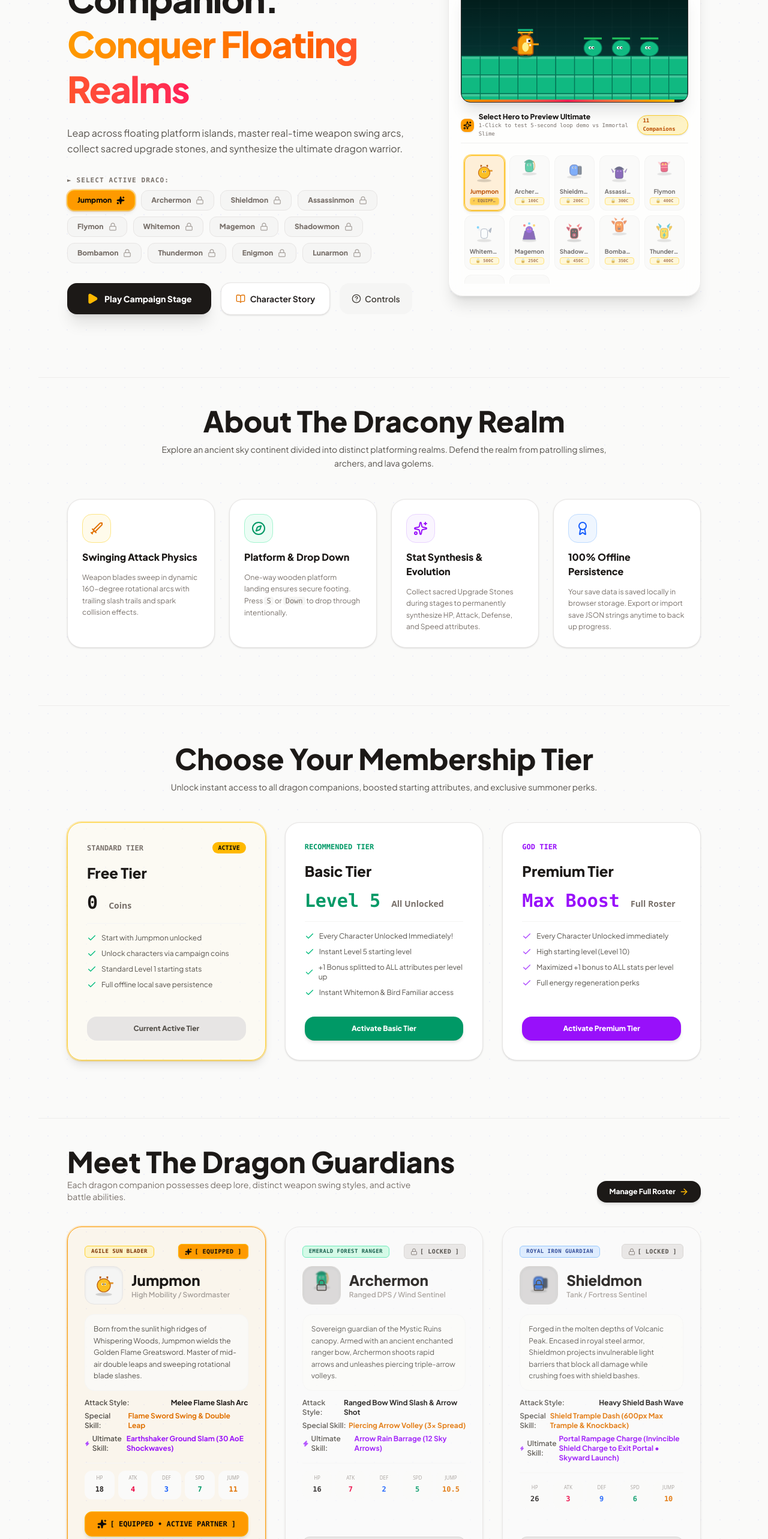
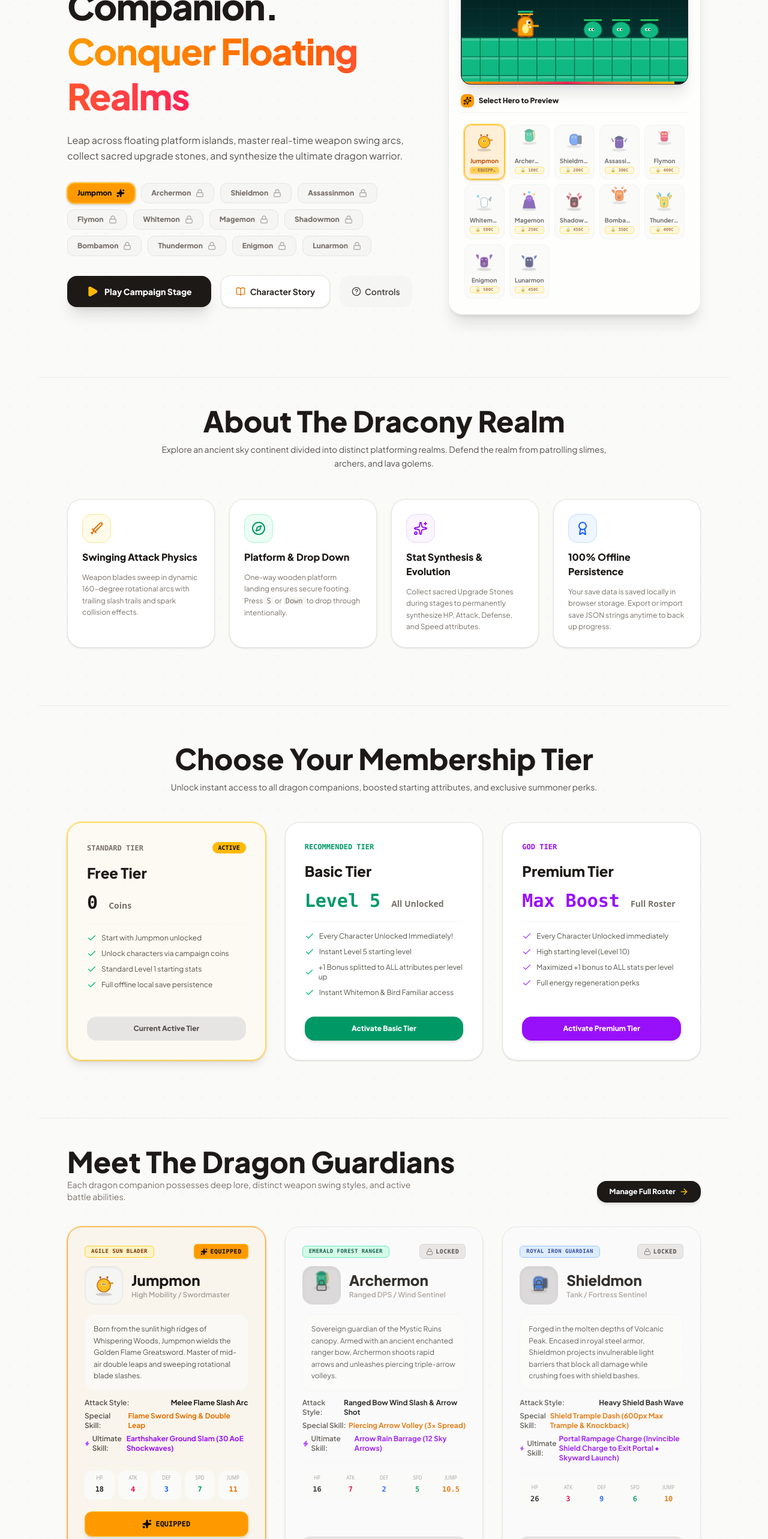
Before and after one commit to FilbertSevilen1/Dracomon, a Next.js app: page / in a window 1280 px wide. Shown: the part 234-2800 px from the top of the page at 60% size. Built offline with nearby package versions, Linux system fonts and the light colour scheme.

Commit message:
Version 0.2.2A
Wording Updates

```diff
--- a/src/app/page.tsx
+++ b/src/app/page.tsx
@@ -600,9 +600,6 @@ export default function Home() {
 
                     {}
                     <div className="pt-2">
-                      <span className="text-[11px] font-mono font-bold text-stone-500 block mb-2 uppercase tracking-widest">
-                        ► Select Active Draco:
-                      </span>
                       <div className="flex flex-wrap gap-2.5">
                         {companionShowcase.map((item) => {
                           const isUnlocked = saveData.dracos[item.name]?.unlocked ?? (item.name === 'Jumpmon');
@@ -663,7 +660,7 @@ export default function Home() {
                   </div>
 
                   {/* HERO SHOWCASE CONTAINER - LIVE ULTIMATE DEMO & SELECTION GRID */}
-                  <div className="md:col-span-5 w-full bg-white/70 backdrop-blur-md p-4 sm:p-5 rounded-3xl border border-stone-200/80 shadow-xl space-y-3.5 select-none">
+                  <div className="md:col-span-5 w-full h-full bg-white/70 backdrop-blur-md p-4 sm:p-5 rounded-3xl border border-stone-200/80 shadow-xl space-y-3.5 select-none">
 
                     {/* LIVE 5-SECOND ULTIMATE ANIMATION DEMO CANVAS */}
                     <div className="w-full">
@@ -676,16 +673,12 @@ export default function Home() {
                           <Sparkles className="w-3.5 h-3.5" />
                         </div>
                         <div>
-                          <h3 className="text-xs font-extrabold text-stone-900 font-display">Select Hero to Preview Ultimate</h3>
-                          <p className="text-[9px] text-stone-500 font-mono">1-Click to test 5-second loop demo vs Immortal Slime</p>
+                          <h3 className="text-xs font-extrabold text-stone-900 font-display">Select Hero to Preview</h3>
                         </div>
                       </div>
-                      <span className="text-[9px] font-mono font-bold text-amber-700 bg-amber-100 border border-amber-300 px-2 py-0.5 rounded-full shadow-sm">
-                        11 Companions
-                      </span>
                     </div>
 
-                    <div className="grid grid-cols-2 sm:grid-cols-5 gap-2 max-h-[220px] overflow-y-auto p-1.5">
+                    <div className="grid grid-cols-2 sm:grid-cols-5 gap-2 max-h-[320px] overflow-y-auto p-1.5">
                       {companionShowcase.map((item) => {
                         const isUnlocked = saveData.dracos[item.name]?.unlocked ?? (item.name === 'Jumpmon');
                         const isEquipped = activeDracoName === item.name;
@@ -950,15 +943,15 @@ export default function Home() {
                             <div className="shrink-0">
                               {isSelected ? (
                                 <span className="px-2.5 py-1 text-[10px] font-mono font-black uppercase tracking-wider bg-amber-500 text-stone-950 rounded-md shadow-sm flex items-center gap-1 border border-amber-400">
-                                  <Sparkles className="w-3 h-3 text-stone-950 fill-stone-950" /> [ EQUIPPED ]
+                                  <Sparkles className="w-3 h-3 text-stone-950 fill-stone-950" /> EQUIPPED
                                 </span>
                               ) : isUnlocked ? (
                                 <span className="px-2.5 py-1 text-[10px] font-mono font-extrabold uppercase tracking-wider bg-emerald-500/15 text-emerald-800 border border-emerald-500/30 rounded-md flex items-center gap-1">
-                                  <Check className="w-3 h-3 text-emerald-600" /> [ UNLOCKED ]
+                                  <Check className="w-3 h-3 text-emerald-600" /> UNLOCKED
                                 </span>
                               ) : (
                                 <span className="px-2.5 py-1 text-[10px] font-mono font-extrabold uppercase tracking-wider bg-stone-200 text-stone-700 border border-stone-300 rounded-md flex items-center gap-1">
-                                  <Lock className="w-3 h-3 text-stone-500" /> [ LOCKED ]
+                                  <Lock className="w-3 h-3 text-stone-500" /> LOCKED
                                 </span>
                               )}
                             </div>
@@ -1037,7 +1030,7 @@ export default function Home() {
                               className="w-full py-3 rounded-xl text-xs font-mono font-extrabold bg-amber-500 text-stone-950 border border-amber-400 shadow-md cursor-default flex items-center justify-center gap-1.5"
                             >
                               <Sparkles className="w-4 h-4 text-stone-950 fill-stone-950" />
-                              <span>[ EQUIPPED • ACTIVE PARTNER ]</span>
+                              <span>EQUIPPED</span>
                             </button>
                             <button
                               onClick={() => {
@@ -1068,7 +1061,7 @@ export default function Home() {
                               className="w-full py-3 rounded-xl text-xs font-mono font-extrabold bg-emerald-600 hover:bg-emerald-700 text-white shadow-sm transition-all active:scale-95 flex items-center justify-center gap-1.5"
                             >
                               <Check className="w-4 h-4" />
-                              <span>[ EQUIP COMPANION ]</span>
+                              <span>EQUIP COMPANION</span>
                             </button>
                             <button
                               onClick={() => {
@@ -1109,12 +1102,12 @@ export default function Home() {
                             {canAfford ? (
                               <>
                                 <Coins className="w-4 h-4 text-amber-400 fill-amber-400" />
-                                <span>[ UNLOCK ({item.cost} COINS) ]</span>
+                                <span>UNLOCK ({item.cost} COINS)</span>
                               </>
                             ) : (
                               <>
                                 <Lock className="w-4 h-4" />
-                                <span>[ NEED {item.cost} COINS ]</span>
+                                <span>NEED {item.cost} COINS</span>
                               </>
                             )}
                           </button>
@@ -1677,7 +1670,7 @@ export default function Home() {
           <div className="max-w-6xl mx-auto px-6 md:px-12 grid md:grid-cols-4 gap-8 text-left text-xs">
             <div className="space-y-3">
               <span className="text-lg font-black text-stone-900 flex items-center gap-1 font-display">
-                🐉 DRACOMON RPG
+                🐉 DRACOMON
               </span>
               <p className="text-stone-500 leading-relaxed text-[11px]">
                 Offline platforming dragon action RPG built with HTML5 Canvas 2D engine & React.
@@ -1716,13 +1709,13 @@ export default function Home() {
                 className="px-4 py-2 bg-rose-950 text-rose-300 border border-rose-700 hover:bg-rose-900 rounded-xl text-[11px] font-mono font-black transition-all flex items-center gap-1.5"
               >
                 <ScrollText className="w-3.5 h-3.5 text-rose-400" />
-                View Full Patch Notes (/version)
+                View Full Patch Notes
               </Link>
             </div>
           </div>
 
           <div className="mt-8 pt-6 border-t border-stone-100 text-center text-[11px] text-stone-400 font-mono">
-            © {new Date().getFullYear()} Dracomon RPG Realm. All rights reserved. Offline Save Persistence Enabled.
+            © {new Date().getFullYear()} Dracomon. All rights reserved.
           </div>
         </footer>
     </div>
--- a/src/app/version/page.tsx
+++ b/src/app/version/page.tsx
@@ -157,7 +157,7 @@ const VERSION_LOGS: VersionLog[] = [
   {
     version: '0.1.4',
     date: 'July 23, 2026',
-    tag: 'Stage Gimmicks & Performance Overhaul (Current)',
+    tag: 'Stage Gimmicks & Performance Overhaul',
     badgeColor: 'bg-rose-500 text-white font-black shadow-sm',
     summary: 'Overhauled Sky Heavens & Primordial Core Stage Gimmicks, optimized Canvas particle rendering for smooth 60 FPS, and made falling into the void an instant death.',
     highlights: [
@@ -284,7 +284,7 @@ const VERSION_LOGS: VersionLog[] = [
   {
     version: '0.0.1',
     date: 'June 2026',
-    tag: 'Welcome to Dracomon (Genesis Release)',
+    tag: 'Welcome to Dracomon',
     badgeColor: 'bg-stone-200 text-stone-800 border border-stone-300 font-bold',
     summary: 'The initial genesis launch of Dracomon RPG platformer.',
     highlights: [
--- a/src/components/DracoSelection.tsx
+++ b/src/components/DracoSelection.tsx
@@ -659,13 +659,11 @@ export const DracoSelection: React.FC<DracoSelectionProps> = ({
                     >
                       {isEquipped ? (
                         <>
-                          <Check className="w-4 h-4 text-emerald-500 shrink-0" />
-                          Active Companion
+                          Active
                         </>
                       ) : (
                         <>
-                          <ArrowUpRight className="w-4 h-4 shrink-0" />
-                          Equip Hero
+                          Equip
                         </>
                       )}
                     </button>
--- a/src/components/Navbar.tsx
+++ b/src/components/Navbar.tsx
@@ -129,7 +129,6 @@ export const Navbar: React.FC<NavbarProps> = ({ onOpenInventory }) => {
         >
           <span className="text-2xl leading-none">🐉</span>
           <span className="hidden sm:inline text-lg md:text-xl">DRACOMON</span>
-          <span className="hidden sm:inline text-amber-500 font-extrabold text-sm md:text-base">RPG</span>
         </Link>
 
         {/* ── Desktop Full Nav ── */}
```
